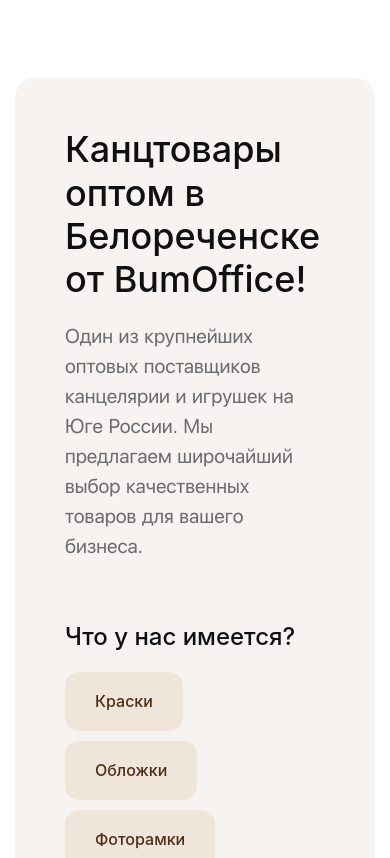
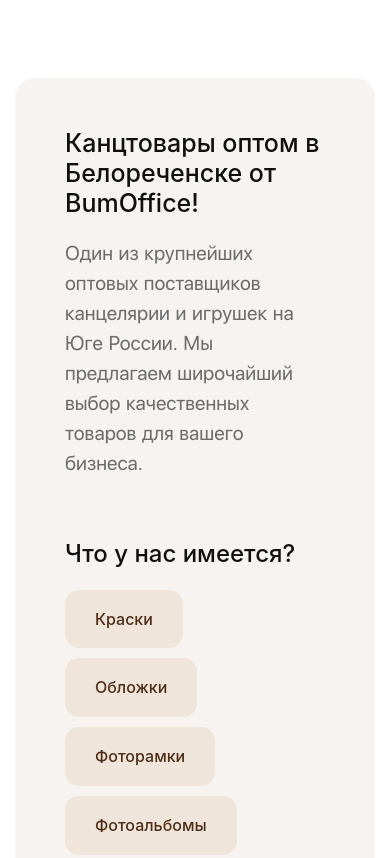
Before and after one commit to XeindsTwo/bumoffice, a website: page app/index.html in a window 390 px wide. Shown: the part 1808-2666 px from the top of the page. Drawn offline with Linux system fonts and the light colour scheme; a web font is replaced by a local one.

Commit message:
adaptive

```diff
--- a/app/scss/components/_footer.scss
+++ b/app/scss/components/_footer.scss
@@ -27,6 +27,10 @@
     @media (max-width: 550px) {
       margin-bottom: 50px;
     }
+    @media (max-width: 400px) {
+      background-color: transparent;
+      padding: 0;
+    }
   }
 
   &__list {
@@ -43,7 +47,6 @@
     @media (max-width: 660px) {
       grid-template-columns: repeat(2, 1fr);
     }
-
   }
 
   &__link {
@@ -57,6 +60,9 @@
     @media (max-width: 540px) {
       font-size: 16px;
     }
+    @media (max-width: 400px) {
+      color: inherit;
+    }
 
     &:hover {
       &::before {
@@ -66,6 +72,9 @@
 
     &:focus {
       border-color: #4e2c15;
+      @media (max-width: 400px) {
+        border-color: $gold;
+      }
 
       &::before {
         width: 0;
@@ -80,6 +89,9 @@
       height: 1px;
       transition: width .4s;
       background-color: #4e2c15;
+      @media (max-width: 400px) {
+        background-color: $gold;
+      }
     }
   }
 
--- a/app/scss/components/_title-section.scss
+++ b/app/scss/components/_title-section.scss
@@ -2,6 +2,24 @@
   font-size: 36px;
   font-weight: 600;
   line-height: 1.2;
+  @include r($desktop) {
+    font-size: 34px;
+  }
+  @include r($lg) {
+    font-size: 32px;
+  }
+  @media (max-width: 810px) {
+    font-size: 30px;
+  }
+  @media (max-width: 660px) {
+    font-size: 28px;
+  }
+  @include r($sm) {
+    font-size: 26px;
+  }
+  @include r($phone) {
+    font-size: 25px;
+  }
 }
 
 .title {
--- a/app/scss/home/_feedback.scss
+++ b/app/scss/home/_feedback.scss
@@ -6,6 +6,22 @@
     padding: 50px 50px 30px;
     border: 1px solid $gray-two;
     width: 100%;
+    @include r($desktop) {
+      padding: 40px 40px 30px;
+    }
+    @media (max-width: 1100px) {
+      padding: 40px 30px 30px;
+    }
+    @include r($tablet) {
+      margin: 0 -5px;
+      border-radius: 16px;
+      width: auto;
+      padding: 40px 25px 30px;
+    }
+    @include r($phone) {
+      padding: 30px 17px 25px;
+      border-radius: 12px;
+    }
   }
 
   &__title {
@@ -15,6 +31,9 @@
   &__list {
     @include flex-column(17);
     margin-bottom: 20px;
+    @media (max-width: 810px) {
+      gap: 10px;
+    }
   }
 
   &__btn {
```
Also changed, not shown: app/css/style.min.css.
